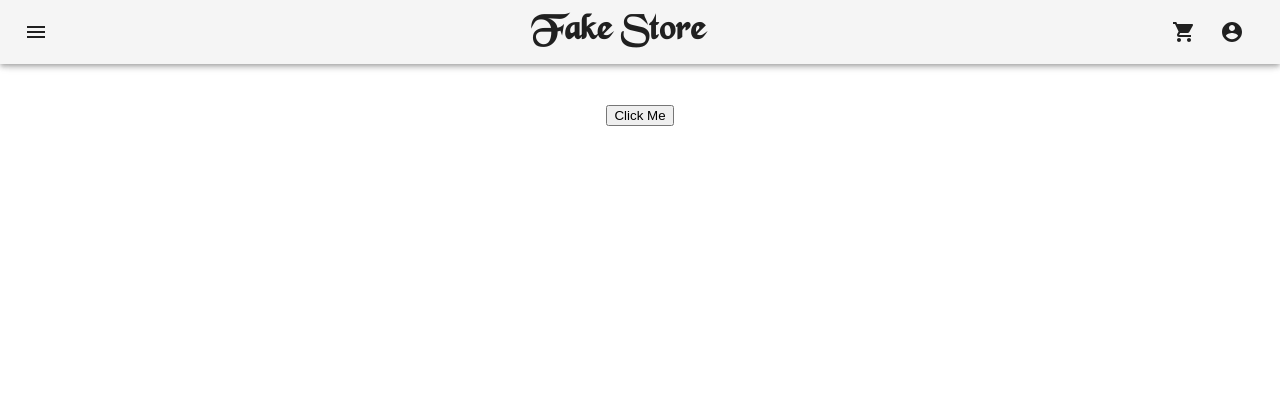
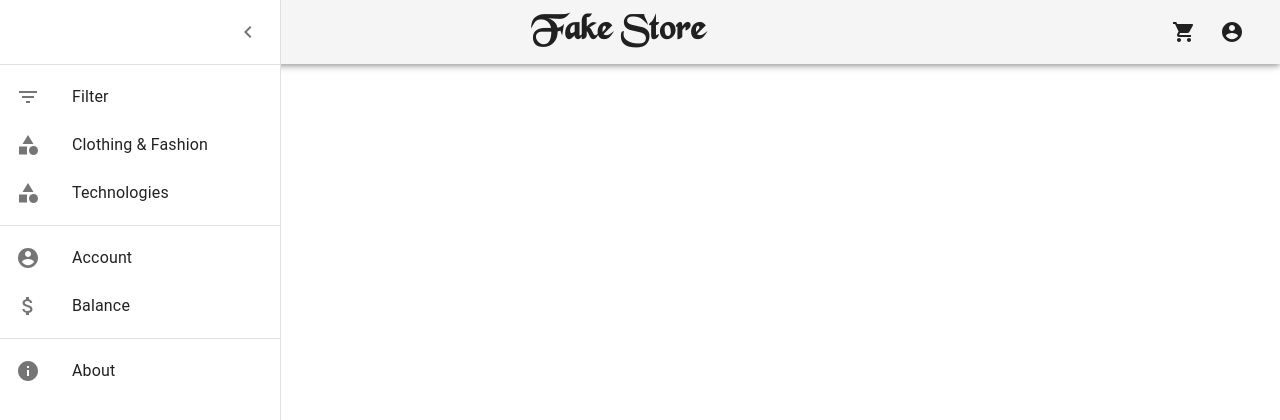
Before and after one commit to nasdda/fakestore, a React (Create React App) app: page / in a window 1280 px wide. Both pictures are taken after a click on the button 36 px from the left and 32 px from the top of the page. Shown: the top 420 px of the page. Built offline with nearby package versions, Linux system fonts and the light colour scheme.

Commit message:
update sidebar

```diff
--- a/src/components/navbar/navbar.js
+++ b/src/components/navbar/navbar.js
@@ -7,6 +7,8 @@ import IconButton from '@material-ui/core/IconButton';
 import MenuIcon from '@material-ui/icons/Menu';
 import AccountCircle from '@material-ui/icons/AccountCircle';
 import ShoppingCartIcon from '@material-ui/icons/ShoppingCart';
+import { useDispatch } from 'react-redux';
+import { toggleDrawer } from '../../redux/slice/slice'
 import './navbar.css'
 
 const useStyles = makeStyles((theme) => ({
@@ -27,12 +29,12 @@ const useStyles = makeStyles((theme) => ({
 
 export default function Navbar() {
     const classes = useStyles();
-
+    const dispatch = useDispatch()
     return (
         <div className={classes.root}>
             <AppBar position="fixed" color="default">
                 <Toolbar>
-                    <IconButton edge="start" className={classes.menuButton} color="inherit" aria-label="menu">
+                    <IconButton edge="start" className={classes.menuButton} color="inherit" aria-label="menu" onClick={() => dispatch(toggleDrawer())}>
                         <MenuIcon />
                     </IconButton>
                     <Typography variant="h6" className={classes.title}>
--- a/src/components/sidebar/sidebar.js
+++ b/src/components/sidebar/sidebar.js
@@ -1,15 +1,149 @@
 import React from 'react'
 import { selectOpen, toggleDrawer } from '../../redux/slice/slice'
 import { useSelector, useDispatch } from 'react-redux';
+import { makeStyles } from '@material-ui/core'
+import Drawer from '@material-ui/core/Drawer';
+import List from '@material-ui/core/List';
+import Divider from '@material-ui/core/Divider';
+import IconButton from '@material-ui/core/IconButton';
+import ChevronLeftIcon from '@material-ui/icons/ChevronLeft';
+import ListItem from '@material-ui/core/ListItem';
+import ListItemIcon from '@material-ui/core/ListItemIcon';
+import ListItemText from '@material-ui/core/ListItemText';
+import FilterListIcon from '@material-ui/icons/FilterList';
+import AccountCircleIcon from '@material-ui/icons/AccountCircle';
+import CategoryIcon from '@material-ui/icons/Category';
+import AttachMoneyIcon from '@material-ui/icons/AttachMoney';
+import InfoIcon from '@material-ui/icons/Info';
+
+
+const drawerWidth = 280;
+
+const useStyles = makeStyles((theme) => ({
+    root: {
+        display: 'flex',
+    },
+    appBar: {
+        transition: theme.transitions.create(['margin', 'width'], {
+            easing: theme.transitions.easing.sharp,
+            duration: theme.transitions.duration.leavingScreen,
+        }),
+    },
+    appBarShift: {
+        width: `calc(100% - ${drawerWidth}px)`,
+        marginLeft: drawerWidth,
+        transition: theme.transitions.create(['margin', 'width'], {
+            easing: theme.transitions.easing.easeOut,
+            duration: theme.transitions.duration.enteringScreen,
+        }),
+    },
+    menuButton: {
+        marginRight: theme.spacing(2),
+    },
+    hide: {
+        display: 'none',
+    },
+    drawer: {
+        width: drawerWidth,
+        flexShrink: 0,
+    },
+    drawerPaper: {
+        width: drawerWidth,
+    },
+    drawerHeader: {
+        display: 'flex',
+        alignItems: 'center',
+        padding: theme.spacing(0, 1),
+        // necessary for content to be below app bar
+        ...theme.mixins.toolbar,
+        justifyContent: 'flex-end',
+    },
+    content: {
+        flexGrow: 1,
+        padding: theme.spacing(3),
+        transition: theme.transitions.create('margin', {
+            easing: theme.transitions.easing.sharp,
+            duration: theme.transitions.duration.leavingScreen,
+        }),
+        marginLeft: -drawerWidth,
+    },
+    contentShift: {
+        transition: theme.transitions.create('margin', {
+            easing: theme.transitions.easing.easeOut,
+            duration: theme.transitions.duration.enteringScreen,
+        }),
+        marginLeft: 0,
+    },
+}));
+
+
 export default function Sidebar() {
+    const classes = useStyles()
     const dispatch = useDispatch()
     const open = useSelector(selectOpen)
     return (
         <div>
-            <br />
-            {open && "opened"}
-            <br />
-            <button onClick={() => dispatch(toggleDrawer())}>Click Me</button>
+            <Drawer
+                className={classes.drawer}
+                variant="persistent"
+                anchor="left"
+                open={open}
+                classes={{
+                    paper: classes.drawerPaper,
+                }}
+            >
+                <div className={classes.drawerHeader}>
+                    <IconButton onClick={() => dispatch(toggleDrawer())}>
+                        <ChevronLeftIcon />
+                    </IconButton>
+                </div>
+                <Divider />
+                <List>
+                    <ListItem button key="Filter">
+                        <ListItemIcon><FilterListIcon /></ListItemIcon>
+                        <ListItemText primary={"Filter"} />
+                    </ListItem>
+                    <ListItem button key="Clothing & Fashion">
+                        <ListItemIcon><CategoryIcon /></ListItemIcon>
+                        <ListItemText primary={"Clothing & Fashion"} />
+                    </ListItem>
+                    <ListItem button key="Technologies">
+                        <ListItemIcon><CategoryIcon /></ListItemIcon>
+                        <ListItemText primary={"Technologies"} />
+                    </ListItem>
+                </List>
+                <Divider />
+                <List>
+                    <ListItem button key="Account">
+                        <ListItemIcon><AccountCircleIcon /></ListItemIcon>
+                        <ListItemText primary={"Account"} />
+                    </ListItem>
+                    <ListItem button key="Balance">
+                        <ListItemIcon><AttachMoneyIcon /></ListItemIcon>
+                        <ListItemText primary={"Balance"} />
+                    </ListItem>
+                </List>
+                <Divider />
+                <List>
+                    <ListItem button key="About">
+                        <ListItemIcon><InfoIcon /></ListItemIcon>
+                        <ListItemText primary={"About"} />
+                    </ListItem>
+                </List>
+            </Drawer>
         </div>
     )
 }
+
+
+
+
+// export default function Sidebar() {
+
+//     return (
+//         <div>
+//             <Drawer anchor='left' open={open} />
+//             <button onClick={() => dispatch(toggleDrawer())}>Open</button>
+//         </div>
+//     )
+// }
--- a/src/redux/slice/slice.js
+++ b/src/redux/slice/slice.js
@@ -14,5 +14,4 @@ export const slice = createSlice({
 
 export const { toggleDrawer } = slice.actions
 export const selectOpen = state => state.main.openDrawer
-
 export default slice.reducer
```
Also changed, not shown: 1 other file (tests, documents, lock files or other folders).
